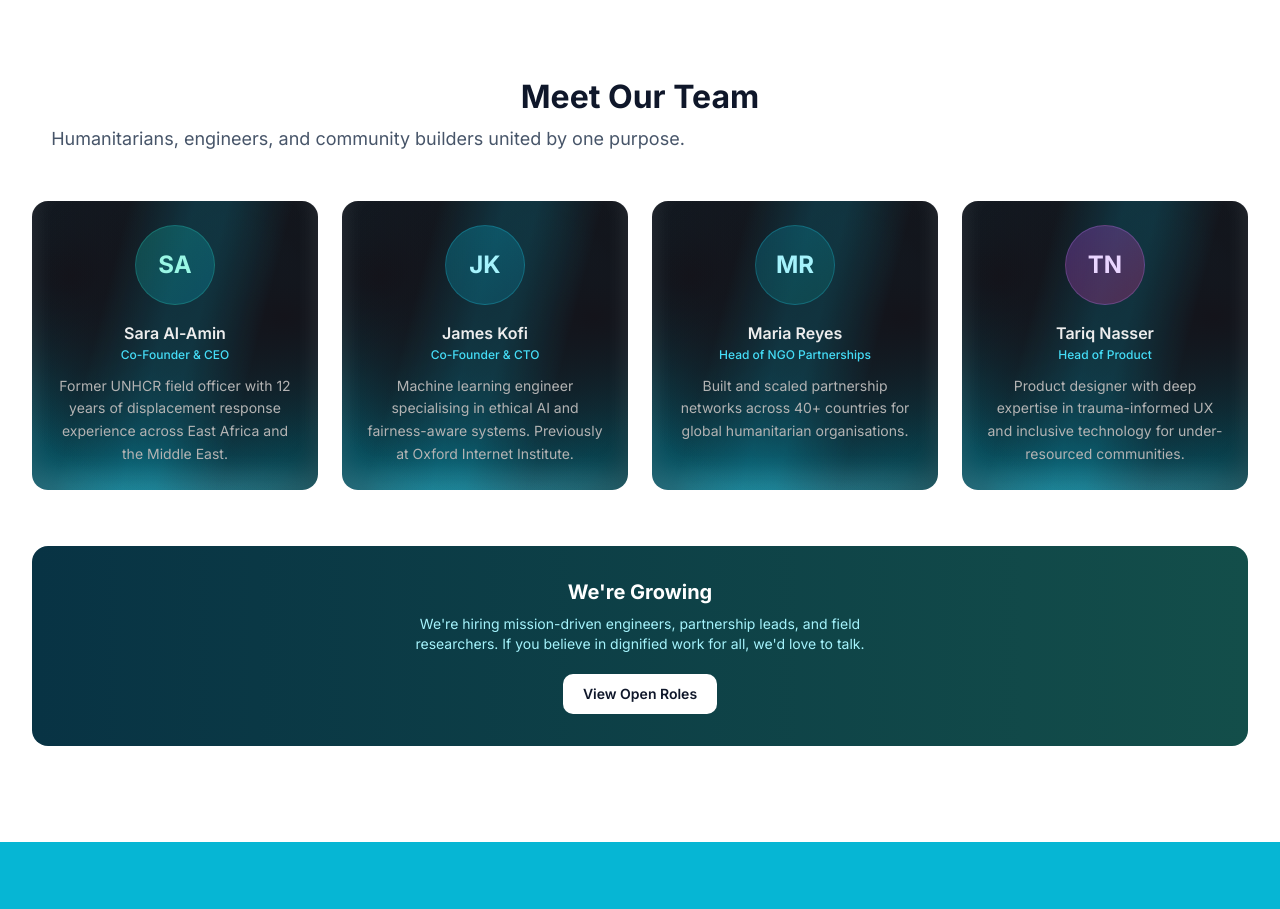
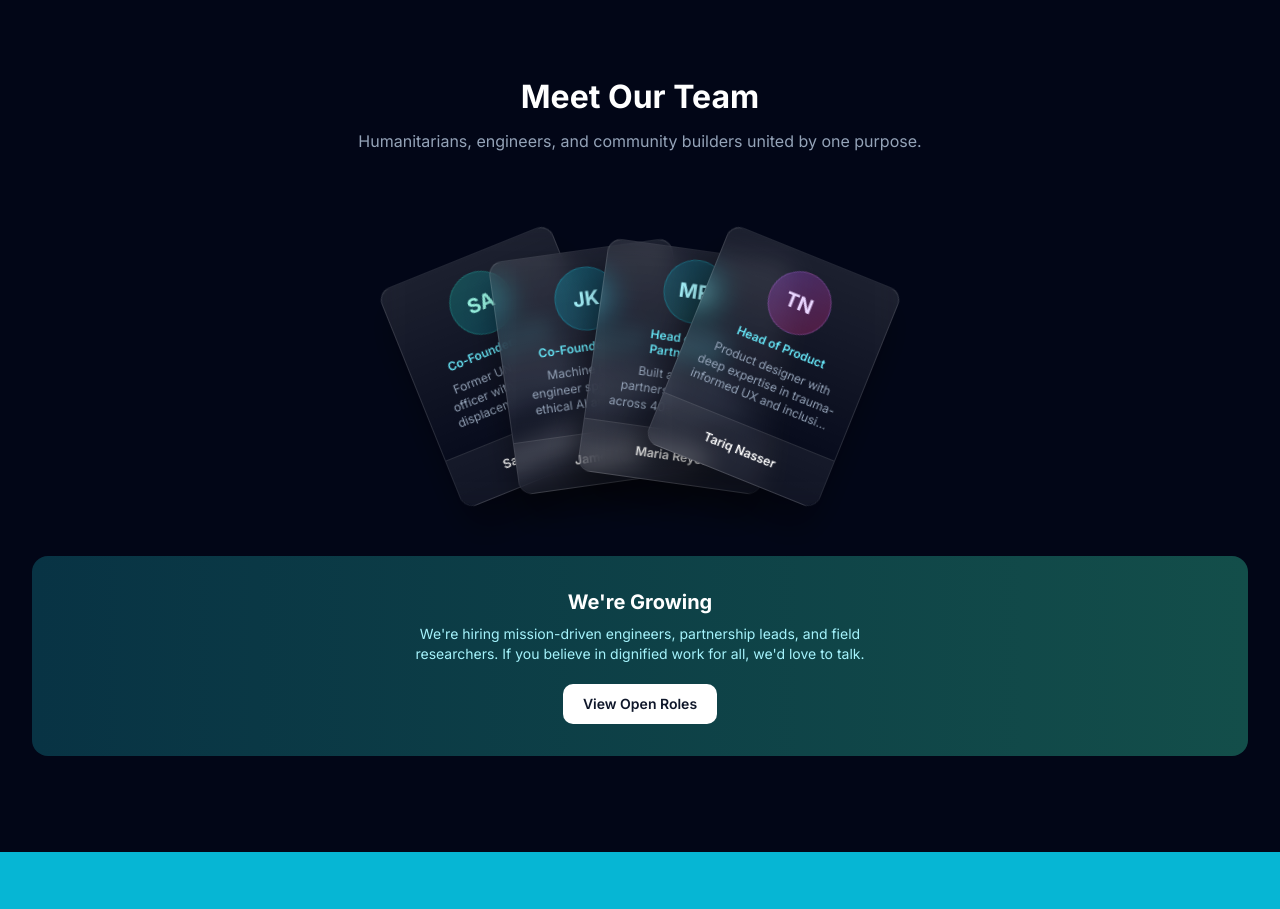
Before and after one commit to md-sazid9089/sheltra_client_side, a React (Vite) app in the folder client/: page /about in a window 1280 px wide. Shown: the part 2540-3449 px from the top of the page. Built offline with nearby package versions, Linux system fonts and the light colour scheme; no server answers.

Commit message:
feat: Add react-icons for enhanced UI elements and update dependencies

```diff
--- a/client/src/components/layout/Navbar.jsx
+++ b/client/src/components/layout/Navbar.jsx
@@ -4,6 +4,7 @@ import { storage } from '@/lib/storage';
 import { useState, useEffect } from 'react';
 import { Button } from '@/components/ui/Button';
 import { cn } from '@/lib/cn';
+import { FaSun, FaMoon } from 'react-icons/fa';
 
 export function Navbar() {
   const { isAuthenticated, logout, role } = useAuth();
@@ -196,7 +197,8 @@ export function Navbar() {
               </>
             )}
             <button onClick={toggleTheme} className="flex items-center gap-2 text-sm text-white/70 hover:text-white py-2 px-3 rounded-xl hover:bg-white/10 transition-all w-full">
-              {dark ? '☀️ Light mode' : '🌙 Dark mode'}
+              {dark ? <FaSun className="w-4 h-4" /> : <FaMoon className="w-4 h-4" />}
+              {dark ? 'Light mode' : 'Dark mode'}
             </button>
           </div>
         )}
--- a/client/src/index.css
+++ b/client/src/index.css
@@ -267,3 +267,55 @@
   .fancy-card [class*="border-border"] {
     border-color: rgba(255,255,255,0.1) !important;
   }
+
+/* ── Glass Fan Cards (Team Section) ── */
+.glass-fan-container {
+  position: relative;
+  display: flex;
+  justify-content: center;
+  align-items: flex-end;
+  padding: 2rem 0 1rem;
+}
+
+.glass-fan-card {
+  position: relative;
+  width: 185px;
+  height: 235px;
+  background: linear-gradient(rgba(255,255,255,0.10), transparent);
+  border: 1px solid rgba(255, 255, 255, 0.12);
+  box-shadow: 0 25px 35px rgba(0, 0, 0, 0.4);
+  display: flex;
+  justify-content: center;
+  align-items: center;
+  transition: transform 0.5s ease, margin 0.5s ease;
+  border-radius: 14px;
+  margin: 0 -48px;
+  backdrop-filter: blur(12px);
+  transform: rotate(calc(var(--r) * 1deg));
+  cursor: pointer;
+}
+
+.glass-fan-container:hover .glass-fan-card {
+  transform: rotate(0deg);
+  margin: 0 12px;
+}
+
+.glass-fan-card::before {
+  content: attr(data-name);
+  position: absolute;
+  bottom: 0;
+  left: 0;
+  right: 0;
+  height: 52px;
+  background: rgba(255, 255, 255, 0.06);
+  border-top: 1px solid rgba(255, 255, 255, 0.08);
+  border-radius: 0 0 14px 14px;
+  display: flex;
+  justify-content: center;
+  align-items: center;
+  color: #fff;
+  font-size: 0.78rem;
+  font-weight: 600;
+  padding: 0 10px;
+  text-align: center;
+}
--- a/client/src/pages/public/About.jsx
+++ b/client/src/pages/public/About.jsx
@@ -2,35 +2,36 @@ import { useNavigate } from 'react-router-dom';
 import { Button } from '@/components/ui/Button';
 import { Card } from '@/components/ui/Card';
 import { SectionHeading } from '@/components/ui/SectionHeading';
+import { FaShieldAlt, FaBalanceScale, FaLock, FaGlobe, FaClipboardList, FaHandshake } from 'react-icons/fa';
 
 const WHY_ITEMS = [
   {
-    icon: '🛡️',
+    icon: <FaShieldAlt className="w-6 h-6 text-cyan-300" />,
     title: 'Trust-First Architecture',
     desc: 'Every profile is NGO-verified before employers ever see it — because displaced people deserve more than a checkbox.',
   },
   {
-    icon: '⚖️',
+    icon: <FaBalanceScale className="w-6 h-6 text-cyan-300" />,
     title: 'Ethical AI Matching',
     desc: 'Our algorithms are transparent, bias-audited, and human-overseen. Skills and potential drive matches, not proxy signals.',
   },
   {
-    icon: '🔒',
+    icon: <FaLock className="w-6 h-6 text-cyan-300" />,
     title: 'Privacy by Design',
     desc: 'Consent-driven data sharing, end-to-end encryption, and GDPR-ready controls ensure individuals stay in control.',
   },
   {
-    icon: '🌍',
+    icon: <FaGlobe className="w-6 h-6 text-cyan-300" />,
     title: 'Built with Communities',
     desc: 'Sheltra was co-designed with refugees, field NGOs, and ethical technologists — shaped by lived experience, not assumptions.',
   },
   {
-    icon: '📋',
+    icon: <FaClipboardList className="w-6 h-6 text-cyan-300" />,
     title: 'Full Accountability',
     desc: 'Immutable audit logs, transparent decision trails, and SDG-aligned impact reporting for every partner and donor.',
   },
   {
-    icon: '🤝',
+    icon: <FaHandshake className="w-6 h-6 text-cyan-300" />,
     title: 'Ecosystem Approach',
     desc: 'Refugees, NGOs, employers, and governments in one unified platform — reducing fragmentation across the entire journey.',
   },
@@ -229,32 +230,46 @@ export default function About() {
       </section>
 
       {/* ─── 4. Meet the Team ─── */}
-      <section className="py-24 bg-white dark:bg-surface-darkBase">
+      <section className="py-24 relative overflow-hidden bg-slate-950">
+        {/* Ambient glow */}
+        <div className="absolute top-0 left-1/4 w-96 h-96 rounded-full bg-cyan-500/8 blur-3xl pointer-events-none" />
+        <div className="absolute bottom-0 right-1/4 w-72 h-72 rounded-full bg-teal-500/8 blur-3xl pointer-events-none" />
+
         <div className="max-w-7xl mx-auto px-4 sm:px-6 lg:px-8">
-          <SectionHeading
-            title="Meet Our Team"
-            subtitle="Humanitarians, engineers, and community builders united by one purpose."
-            center
-          />
+          <div className="text-center mb-16">
+            <h2 className="text-section-title text-white">Meet Our Team</h2>
+            <p className="mt-3 text-slate-400 max-w-xl mx-auto text-base">
+              Humanitarians, engineers, and community builders united by one purpose.
+            </p>
+          </div>
 
-          <div className="grid sm:grid-cols-2 lg:grid-cols-4 gap-6 mt-12">
-            {TEAM.map((member) => (
-              <Card key={member.name} hover className="text-center">
-                {/* Avatar */}
+          {/* Glass fan cards */}
+          <div className="glass-fan-container">
+            {TEAM.map((member, i) => {
+              const rotations = [-22, -8, 8, 22];
+              return (
                 <div
-                  className={`w-20 h-20 rounded-full mx-auto mb-4 bg-gradient-to-br ${member.color} border ${member.border} flex items-center justify-center text-2xl font-bold ${member.text}`}
+                  key={member.name}
+                  data-name={member.name}
+                  className="glass-fan-card"
+                  style={{ '--r': rotations[i] }}
                 >
-                  {member.initials}
+                  <div className="flex flex-col items-center gap-2 pb-14 px-4">
+                    <div
+                      className={`w-16 h-16 rounded-full bg-gradient-to-br ${member.color} border ${member.border} flex items-center justify-center text-xl font-bold ${member.text}`}
+                    >
+                      {member.initials}
+                    </div>
+                    <p className="text-xs font-semibold text-cyan-300 text-center leading-tight">
+                      {member.role}
+                    </p>
+                    <p className="text-xs text-slate-400 text-center leading-snug line-clamp-3">
+                      {member.bio}
+                    </p>
+                  </div>
                 </div>
-                <h3 className="font-semibold text-text-primary dark:text-text-darkPrimary">
-                  {member.name}
-                </h3>
-                <p className="text-xs font-medium text-brand-primary mt-0.5 mb-3">{member.role}</p>
-                <p className="text-sm text-text-secondary dark:text-text-darkSecondary leading-relaxed">
-                  {member.bio}
-                </p>
-              </Card>
-            ))}
+              );
+            })}
           </div>
 
           {/* Hiring band */}
```
Also changed, not shown: client/package.json (+11 -10 lines), client/src/pages/public/Home.jsx (+26 -21 lines), 1 other file (tests, documents, lock files or other folders).
